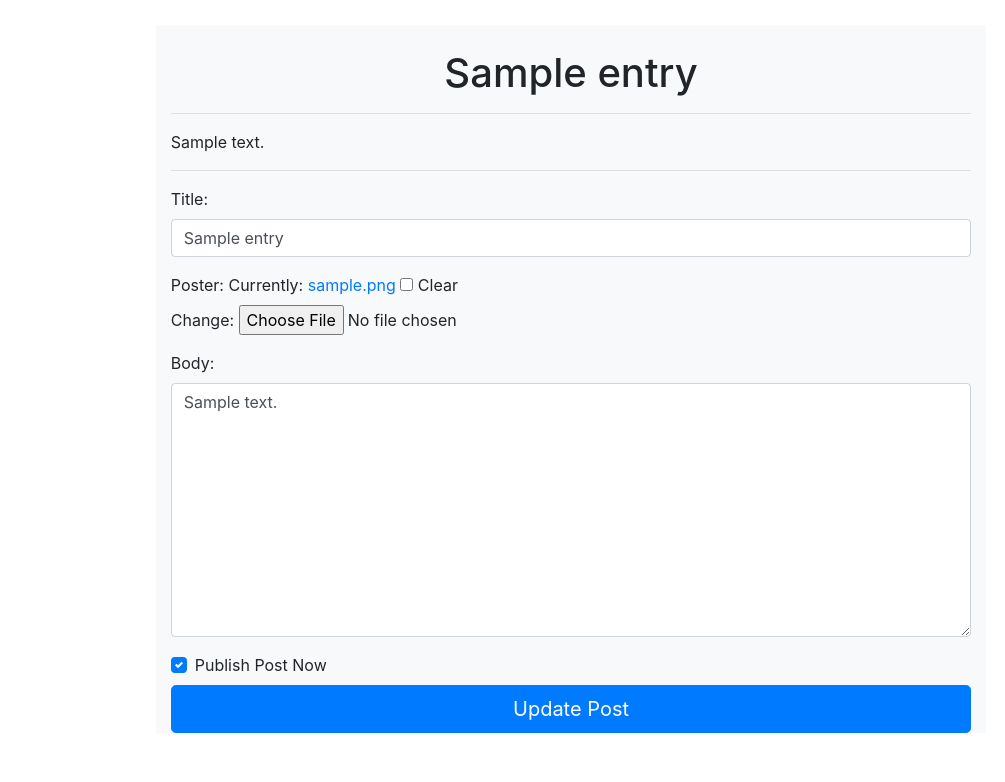
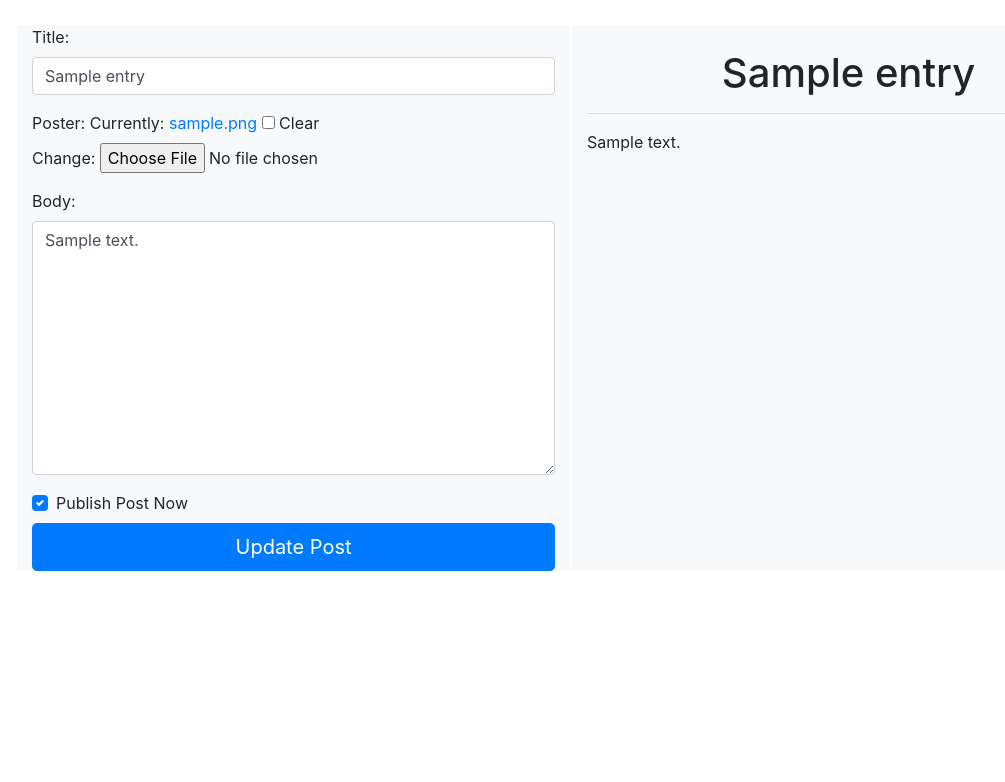
Before and after one commit to abiolarasheed/django-tinyblog, a Django app: page /blog/update/1/ in a window 1280 px wide. Shown: the part 56-838 px from the top of the page, without its empty margins (69-1074 px from the left). After the commit the page ends 627 px from the top, so only its background shows below. Run offline with Django 3.2, Linux system fonts and the light colour scheme; a user stored in the database is signed in; tables that the repository leaves empty hold one stand-in row (values such as "Sample post"); some libraries are stand-ins or nearby versions.

Commit message:
More templates updates

```diff
--- a/blog/templates/entry_create.html
+++ b/blog/templates/entry_create.html
@@ -31,12 +31,7 @@ $(function() {
 {%endblock%}
 <div class="container">
     <div class="row justify-content-md-center">
-        <div class="col-9 bg-light border border-white">
-            <br>
-            <h1 id="title" class="text-center">{{object.title}}</h1>
-            <hr>
-            <div id="target"></div>
-            <hr>
+        <div class="col-6 bg-light border border-white">
             <form action="" method="post" enctype="multipart/form-data">
                 {% csrf_token %}
                 {{ form.as_p }}
@@ -48,6 +43,12 @@ $(function() {
                 <input type="submit" value="Update Post" class="btn btn-primary btn-lg btn-block"/>
             </form>
         </div>
+        <div class="col-6 bg-light border border-white">
+            <br>
+            <h1 id="title" class="text-center">{{object.title}}</h1>
+            <hr>
+            <div id="target"></div>
+        </div>
     </div>
 </div>
 <br><br>
--- a/blog/templates/entry_list.html
+++ b/blog/templates/entry_list.html
@@ -22,9 +22,6 @@
                  <h1 class="jumbotron-heading text-muted">No Post Found</h1>
              </div>
          </section>
-
-
-
          </div>
     {%endif%}
     </div>
@@ -56,7 +53,6 @@
     </ul>
 </nav>
 {% endif %}
-</div>
 {% endblock %}
 {% block js%}
 <script>
```
